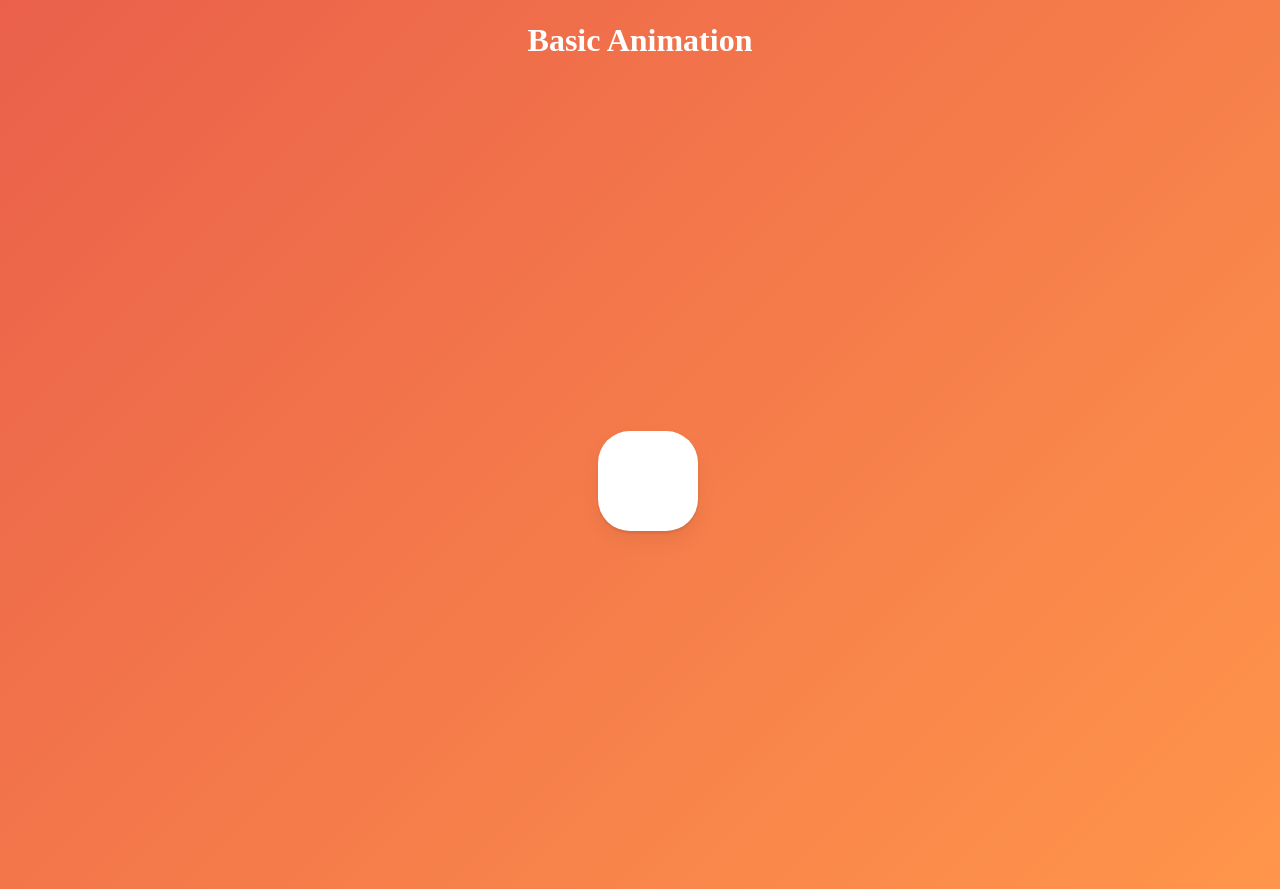
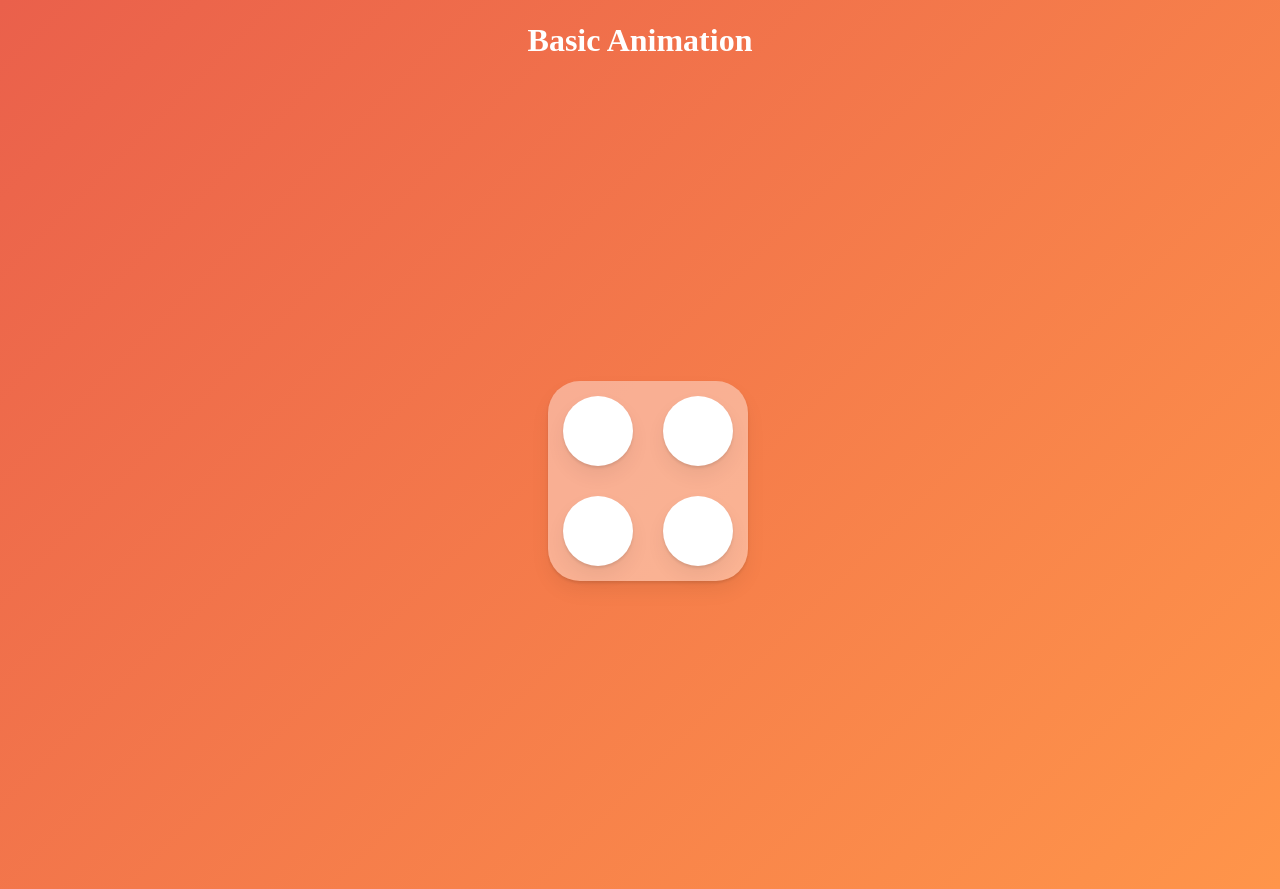
Before and after one commit to choongnyeong6215/framer-motion, a React (Create React App) app: page / in a window 1280 px wide. Built offline with nearby package versions, Linux system fonts and the light colour scheme.

Commit message:
Variants part

```diff
--- a/src/App.tsx
+++ b/src/App.tsx
@@ -1,9 +1,10 @@
 import Basic from "./motions/Basic";
+import Variants from "./motions/Variants";
 
 const App = () => {
   return (
     <>
-      <Basic />
+      <Variants />
     </>
   );
 };
--- /dev/null
+++ b/src/motions/Variants.tsx
@@ -0,0 +1,49 @@
+import { Wrapper, Box, Circle } from "../styles/main";
+
+const Variants = () => {
+  const boxVariants = {
+    start: {
+      scale: 0,
+    },
+    end: {
+      scale: 1,
+      transition: {
+        type: "spring",
+        bounce: 0.6,
+        delayChildren: 0.5,
+        staggerChildren: 0.2,
+      },
+    },
+  };
+
+  const circleVariants = {
+    start: {
+      opacity: 0,
+      y: 10,
+    },
+    end: {
+      opacity: 1,
+      y: 0,
+      trnasition: {
+        type: "spring",
+        bounce: 0.8,
+      },
+    },
+  };
+
+  return (
+    <>
+      <h1 style={{ color: "white", textAlign: "center" }}>Basic Animation</h1>
+      <Wrapper>
+        <Box variants={boxVariants} initial="start" animate="end">
+          <Circle variants={circleVariants} />
+          <Circle variants={circleVariants} />
+          <Circle variants={circleVariants} />
+          <Circle variants={circleVariants} />
+        </Box>
+      </Wrapper>
+    </>
+  );
+};
+
+export default Variants;
--- a/src/styles/main.ts
+++ b/src/styles/main.ts
@@ -11,8 +11,8 @@ export const Wrapper = styled.div`
 `;
 
 export const BiggerBox = styled.div`
-  width: 500px;
-  height: 500px;
+  width: 600px;
+  height: 600px;
   border-radius: 2rem;
   box-shadow: 0 2px 3px rgba(0, 0, 0, 0.1), 0 10px 20px rgba(0, 0, 0, 0.06);
   background-color: rgba(255, 255, 255, 0.4);
@@ -22,9 +22,9 @@ export const BiggerBox = styled.div`
 `;
 
 export const Box = styled(motion.div)`
-  width: 100px;
-  height: 100px;
-  background-color: white;
+  width: 200px;
+  height: 200px;
+  background-color: rgba(255, 255, 255, 0.4);
   border-radius: 2rem;
   box-shadow: 0 2px 3px rgba(0, 0, 0, 0.1), 0 10px 20px rgba(0, 0, 0, 0.06);
   display: grid;
```
